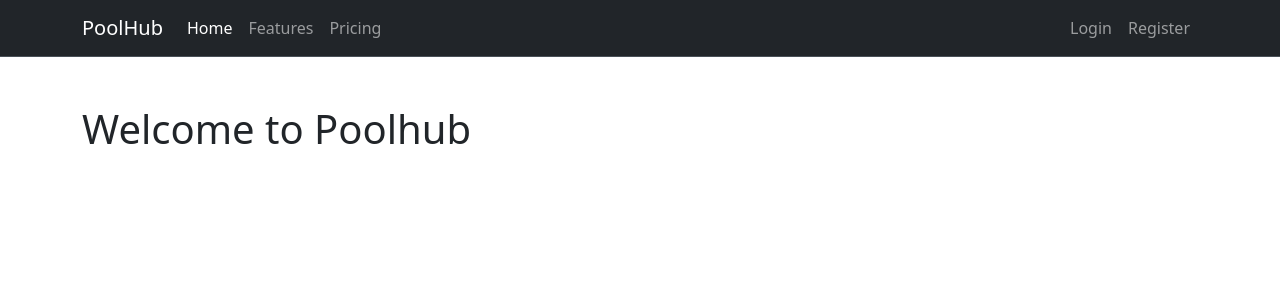
After one commit to gurjika/Strikem, a Django app: template poolstore/templates/poolstore/home.html in a window 1280 px wide. The commit adds this page. Shown: the top 300 px of the page. Run offline with Django 5.2, Linux system fonts and the light colour scheme; the template is opened without the code that fills it, so the values that code supplies are empty; some libraries are stand-ins or nearby versions.

Commit message:
add home page and navlinks

```diff
--- a/poolstore/templates/poolstore/base.html
+++ b/poolstore/templates/poolstore/base.html
@@ -1,7 +1,7 @@
 {% load static %}
 
 <!DOCTYPE html>
-<html lang="en" data-bs-theme="dark">
+<html lang="en" data-bs-theme="light">
 <head>
     <meta charset="UTF-8">
     <meta name="viewport" content="width=device-width, initial-scale=1.0">
@@ -49,9 +49,24 @@
                   <li class="nav-item">
                     <a class="nav-link" href="#">Pricing</a>
                   </li>
+
+                </ul>
+
+                <ul class="navbar-nav">
+                  {% if not request.user.is_authenticated %}
                   <li class="nav-item">
-                    <a class="nav-link" href="#">About</a>
+                    <a class="nav-link" href="{% url 'login' %}">Login</a>
                   </li>
+
+                  <li class="nav-item">
+                    <a class="nav-link" href="{% url 'register' %}">Register</a>
+                  </li>
+                  {% else %}
+                  <li class="nav-item">
+                    <a class="nav-link" href="{% url 'logout' %}">Logout</a>
+                  </li>
+                  {% endif %}
+
                 </ul>
                 <!-- <form class="d-flex" role="search">
                   <input class="form-control me-2" type="search" placeholder="Search" aria-label="Search">
--- /dev/null
+++ b/poolstore/templates/poolstore/home.html
@@ -0,0 +1,5 @@
+{% extends 'poolstore/base.html' %}
+
+{% block content %}
+<h1>Welcome to Poolhub</h1>
+{% endblock %}
--- a/poolstore/templates/poolstore/poolhouses.html
+++ b/poolstore/templates/poolstore/poolhouses.html
@@ -10,7 +10,7 @@
 
     <div class="col-md-8">
         {% for poolhouse in poolhouses %}
-        <div class="my-5 border-bottom border-light">
+        <div class="my-5 border-bottom">
 
             <div class="d-flex justify-content-start">
                 <div class="h2">
--- a/poolstore/urls.py
+++ b/poolstore/urls.py
@@ -6,5 +6,6 @@ urlpatterns = [
     path('poolhouses/<str:poolhouse>/', views.poolhouse, name='poolhouse'),
     path('matchmake/', views.matchmakings, name='matchmake'),
     path('matchup/<uuid:matchup_id>/',  views.matchup, name='matchup'),
-    path('poolhouses/', views.PoolHouseListView.as_view(), name='poolhouse-list')
+    path('poolhouses/', views.PoolHouseListView.as_view(), name='poolhouse-list'),
+    path('', views.home, name='home')
 ]
```
Also changed, not shown: poolstore/templates/poolstore/matchup.html (+9 -1 lines), poolstore/views.py (+8 -2 lines).
